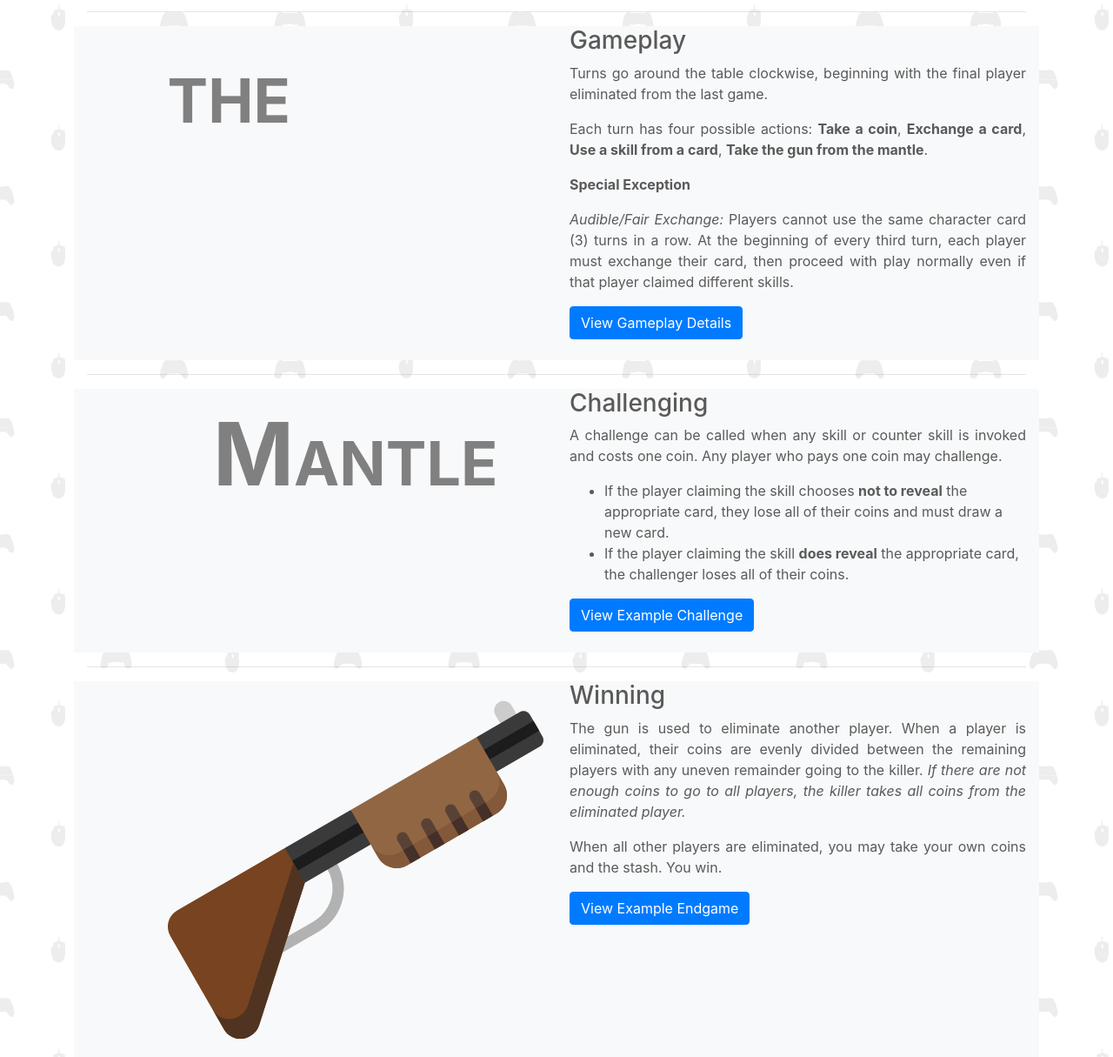
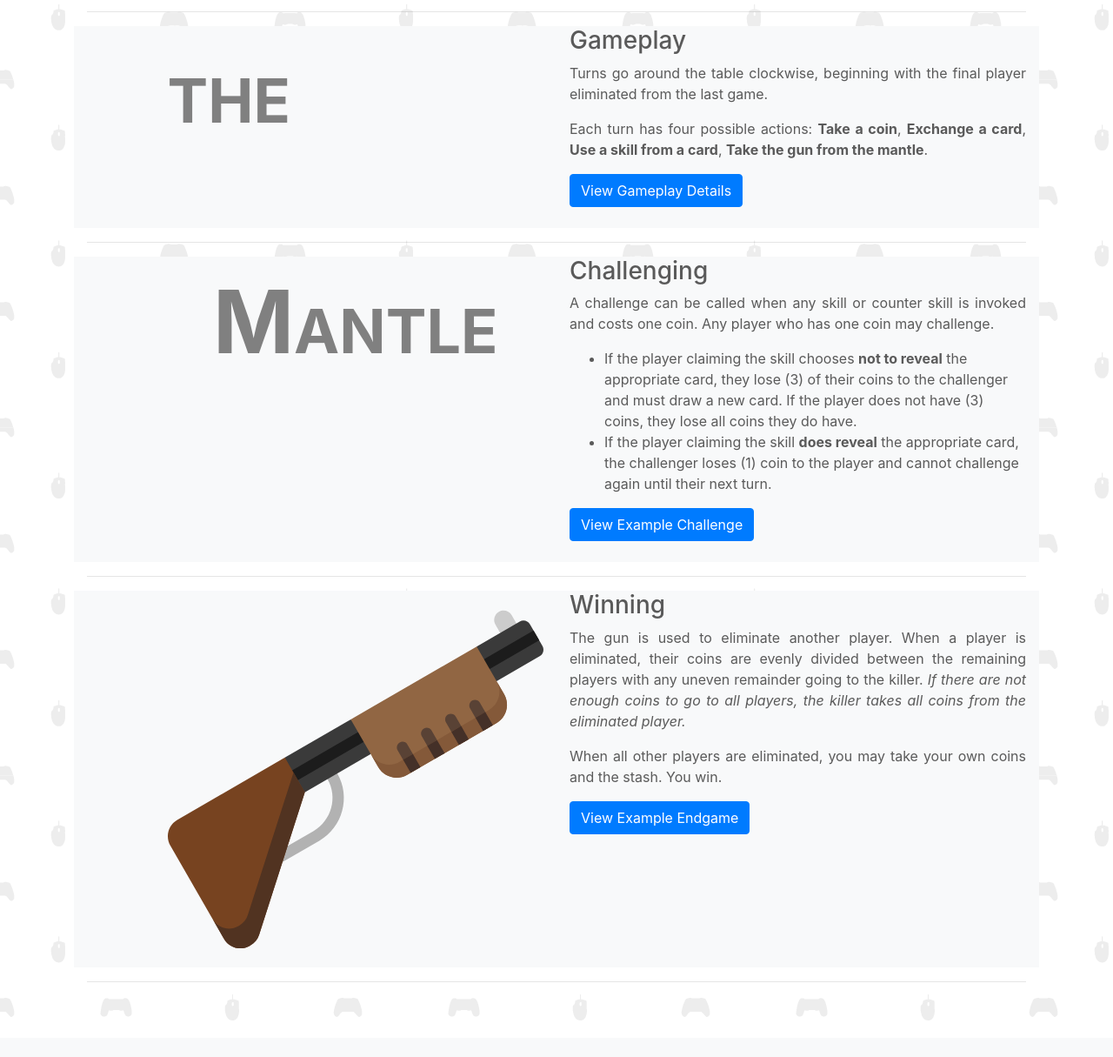
Before and after one commit to kevindublin/gun_on_the_mantle, a Django app: template templates/rules.html in a window 1280 px wide. Shown: the part 709-1924 px from the top of the page at 87% size. After the commit the page ends 1882 px from the top, so only its background shows below. Run offline with Django 3.2, Linux system fonts and the light colour scheme; the template is opened without the code that fills it, so the values that code supplies are empty; some libraries are stand-ins or nearby versions; some web fonts are replaced.

Commit message:
rule and character update

```diff
--- a/templates/example-challenge.html
+++ b/templates/example-challenge.html
@@ -15,17 +15,18 @@
                 <li>Elle claims the Athlete card.
                 <br>Diego challenges!</li>
                 <br>
-                <li>Diego pays one coin for the challenge.</li>
+                <li>Diego puts one coin up for the challenge.</li>
                 <br>
                 <li>Elle asks Diego if he is sure that he wants to challenge.
                 <br>Diego confirms.</li>
                 <br>
                 <li>Elle reveals that she does have the Athlete card.
-                <br>Diego loses all of his coins.</li>
+                <br>Diego loses (1) coin to Elle.</li>
                 <br>
                 <li>Diego plots his revenge.
                 <br>Elle decides whether to keep her Athlete or exchange. She exchanges.</li>
             </ol>
+            <p><strong>Special note:</strong><br><strong>Coins in play cannot be used in a challenge.</strong> Example: You would need an additional coin to challenge if you pay (5) coins as the Hunter to use the Hunt skill to eliminate a player, but they claim the Professor who blocks the Hunt skill. You could not challenge if you had no remaining coins. You could only ask another player to challenge.
             </div>
             <div class="col-md-7">
               <!-- Carousel -->
--- a/templates/gameplay-details.html
+++ b/templates/gameplay-details.html
@@ -23,8 +23,6 @@
               <li>Use a skill from a card</li>
               <li>Take the gun from the mantle</li>
             </ul></p>
-            <p><strong>Special Exception</strong></p>
-            <p><em>Audible/Fair Exchange:</em> Players cannot use the same character card (3) turns in a row. At the beginning of every third turn, each player must exchange their card, then proceed with play normally even if that player claimed different skills.</p>
             <a class="btn btn-primary" href="rules">Return to Rulesheet</a>
             <br /><br />
           </div>
@@ -94,7 +92,7 @@
           <div class="col-md-7">
             <h3>Take the Gun from the Mantle: </h3>
             <p>If a player begins a turn with (10) Coins, they must take the gun from the mantle and use it.</p>
-            <p>The gun eliminates another player. When a player is eliminated, their coins are evenly divided amongst the remaining players with any uneven remainder going to the killer.</p>
+            <p>The gun eliminates another player. When a player is eliminated, their coins are evenly divided amongst the remaining players with any uneven remainder going to the killer. <em>If there are not enough coins to go to all players, the killer takes all coins from the eliminated player.</em></p>
             <a class="btn btn-primary" href="rules">Return to Rulesheet</a>
           </div>
         </div>
--- a/templates/rules.html
+++ b/templates/rules.html
@@ -62,8 +62,6 @@
           <h3>Gameplay</h3>
           <p>Turns go around the table clockwise, beginning with the final player eliminated from the last game.</p>
           <p>Each turn has four possible actions: <strong>Take a coin</strong>, <strong>Exchange a card</strong>, <strong>Use a skill from a card</strong>, <strong>Take the gun from the mantle</strong>.</p>
-          <p><strong>Special Exception</strong></p>
-          <p><em>Audible/Fair Exchange:</em> Players cannot use the same character card (3) turns in a row. At the beginning of every third turn, each player must exchange their card, then proceed with play normally even if that player claimed different skills.</p>
           <a class="btn btn-primary" href="gameplay-details">View Gameplay Details</a>
           <br /><br />
         </div>
@@ -81,10 +79,10 @@
         </div>
         <div class="col-md-6">
           <h3>Challenging</h3>
-          <p>A challenge can be called when any skill or counter skill is invoked and costs one coin. Any player who pays one coin may challenge.</p>
+          <p>A challenge can be called when any skill or counter skill is invoked and costs one coin. Any player who has one coin may challenge.</p>
           <p><ul>
-            <li>If the player claiming the skill chooses <strong>not to reveal</strong> the appropriate card, they lose all of their coins and must draw a new card.</li>
-            <li>If the player claiming the skill <strong>does reveal</strong> the appropriate card, the challenger loses all of their coins.</li>
+            <li>If the player claiming the skill chooses <strong>not to reveal</strong> the appropriate card, they lose (3) of their coins to the challenger and must draw a new card. If the player does not have (3) coins, they lose all coins they do have.</li>
+            <li>If the player claiming the skill <strong>does reveal</strong> the appropriate card, the challenger loses (1) coin to the player and cannot challenge again until their next turn.</li>
           </ul></p>
           <a class="btn btn-primary" href="example-challenge">View Example Challenge</a>
           <br /><br />
--- a/templates/sample-setup.html
+++ b/templates/sample-setup.html
@@ -13,7 +13,7 @@
             </div>
             <div class="col-md-5">
               <h3>General Setup Information</h3>
-              <p>The setup for this game is very simple. Each player will always have one card in their hand that no other player can see. The deck of remaining cards sits at the center of all players. Next to the deck will be the stash of tokens (which come with the premium version of the game) or your own supplied tokens or coins. There is also a small rubber gun which comes with the premium version of the game. If you downloaded the print and play version of the game, then you may also use a small rubber gun, an object that is gun-shaped, or an actual gun. Once the gun is pulled from the table, it must be used, whether rubber or otherwise.</p>
+              <p>The setup for this game is very simple. Each player will always have one card in their hand that no other player can see. The deck of remaining cards sits at the center of all players. Next to the deck will be the stash of coins (which come with the premium version of the game) or your own supplied tokens or coins. There is also a small rubber gun which comes with the premium version of the game. If you downloaded the print and play version of the game, then you may also use a small rubber gun, an object that is gun-shaped, or an actual gun. Once the gun is pulled from the table, it must be used, whether rubber or otherwise.</p>
               <p>Kevin Dublin, the designer, is not responsible for any loss of life that occurs as a result of this game. When he played the print and play version of this game while playtesting, he used a banana as the "gun." Use a firearm with live ammunition at your own risk. The designer is also not responsible for any violent murders that occur due to the frustration of a friend's choice in this game. <strong>WARNING:</strong> This game may end friendships. There, you've been warned.</p>
               <a class="btn btn-primary" href="rules">Return to Rulesheet</a>
               <br /><br />
```
Also changed, not shown: utils.py (+8 -8 lines).
